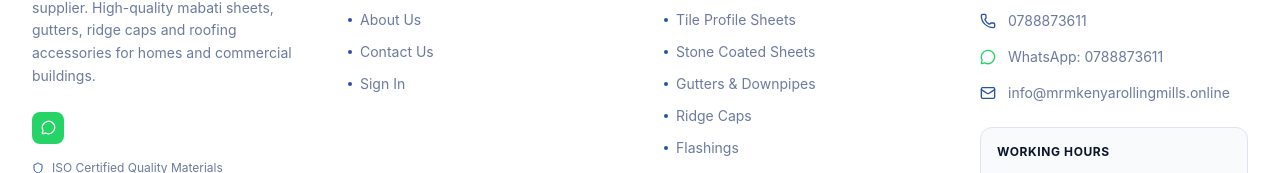
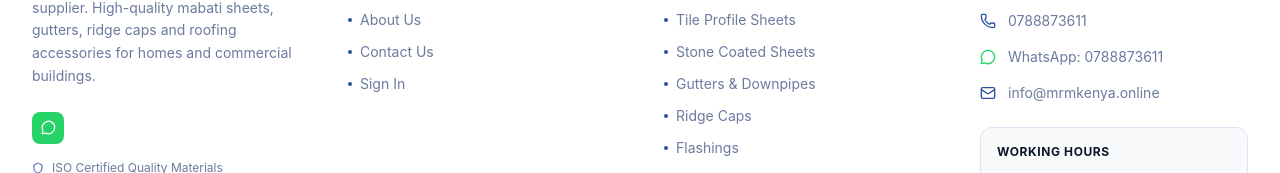
Before and after one commit to elikimz/mabati_frontend, a React (Vite) app: page /contact in a window 1280 px wide. Shown: the part 2273-2446 px from the top of the page. Built offline with nearby package versions, Linux system fonts and the light colour scheme; the HTML template or start-up script is replaced by a standard one.

Commit message:
Update domain references and SEO metadata

```diff
--- a/index.html
+++ b/index.html
@@ -12,11 +12,11 @@
     <meta name="keywords" content="mabati, roofing materials Kenya, mabati rolling mills, box profile mabati, corrugated sheets, tile profile roofing, stone coated tiles, roofing Kenya, mabati prices, roofing sheets Nairobi, MRM mabati" />
     <meta name="author" content="MRM Mabati Rolling Mills" />
     <meta name="robots" content="index, follow, max-snippet:-1, max-image-preview:large, max-video-preview:-1" />
-    <link rel="canonical" href="https://www.mrmkenyarollingmills.online/" />
+    <link rel="canonical" href="https://mrmkenya.online/" />
 
     <!-- ── Open Graph / Facebook ────────────────────────────────────────────── -->
     <meta property="og:type" content="website" />
-    <meta property="og:url" content="https://www.mrmkenyarollingmills.online/" />
+    <meta property="og:url" content="https://mrmkenya.online/" />
     <meta property="og:title" content="MRM Mabati Rolling Mills — Premium Roofing Materials in Kenya" />
     <meta property="og:description" content="Kenya's leading supplier of premium roofing materials. Box profile, corrugated, tile profile, and stone-coated mabati sheets. Quality roofing solutions for residential and commercial projects." />
     <meta property="og:site_name" content="MRM Mabati Rolling Mills" />
@@ -50,8 +50,8 @@
       "name": "MRM Mabati Rolling Mills",
       "alternateName": "MRM",
       "description": "Kenya's leading supplier of premium roofing materials including box profile, corrugated, tile profile, and stone-coated mabati sheets.",
-      "url": "https://www.mrmkenyarollingmills.online",
-      "logo": "https://www.mrmkenyarollingmills.online/favicon.svg",
+      "url": "https://mrmkenya.online",
+      "logo": "https://mrmkenya.online/favicon.svg",
       "sameAs": [],
       "address": {
         "@type": "PostalAddress",
@@ -79,7 +79,7 @@
       "@type": "RoofingContractor",
       "name": "MRM Mabati Rolling Mills",
       "description": "Kenya's leading supplier of premium roofing materials. Box profile, corrugated, tile profile, and stone-coated mabati sheets for residential and commercial projects.",
-      "url": "https://www.mrmkenyarollingmills.online",
+      "url": "https://mrmkenya.online",
       "telephone": "+254788873611",
       "priceRange": "KES 500 - KES 100,000",
       "address": {
@@ -133,10 +133,10 @@
       "@context": "https://schema.org",
       "@type": "WebSite",
       "name": "MRM Mabati Rolling Mills",
-      "url": "https://www.mrmkenyarollingmills.online",
+      "url": "https://mrmkenya.online",
       "potentialAction": {
         "@type": "SearchAction",
-        "target": "https://www.mrmkenyarollingmills.online/products?search={search_term_string}",
+        "target": "https://mrmkenya.online/products?search={search_term_string}",
         "query-input": "required name=search_term_string"
       }
     }
@@ -152,13 +152,13 @@
           "@type": "ListItem",
           "position": 1,
           "name": "Home",
-          "item": "https://www.mrmkenyarollingmills.online/"
+          "item": "https://mrmkenya.online/"
         },
         {
           "@type": "ListItem",
           "position": 2,
           "name": "Products",
-          "item": "https://www.mrmkenyarollingmills.online/products"
+          "item": "https://mrmkenya.online/products"
         }
       ]
     }
--- a/src/components/layout/Footer.tsx
+++ b/src/components/layout/Footer.tsx
@@ -211,7 +211,7 @@ export const Footer: React.FC = () => {
               <li className="flex items-center gap-3">
                 <Mail size={16} className="text-[#2952a3] shrink-0" />
                 <a
-                  href="mailto:info@mrmkenyarollingmills.online"
+                  href="mailto:info@mrmkenya.online"
                   className={cn(
                     "text-sm transition-colors",
                     theme === "dark"
@@ -219,7 +219,7 @@ export const Footer: React.FC = () => {
                       : "text-[#6b7a9e] hover:text-[#0a1628]"
                   )}
                 >
-                  info@mrmkenyarollingmills.online
+                  info@mrmkenya.online
                 </a>
               </li>
             </ul>
--- a/src/components/seo/SEOHead.tsx
+++ b/src/components/seo/SEOHead.tsx
@@ -14,7 +14,7 @@ interface SEOHeadProps {
   noIndex?: boolean;
 }
 
-const BASE_URL = "https://www.mrmkenyarollingmills.online";
+const BASE_URL = "https://mrmkenya.online";
 const DEFAULT_IMAGE = `${BASE_URL}/og-image.png`;
 const SITE_NAME = "MRM Mabati Rolling Mills";
 
--- a/src/pages/ContactPage.tsx
+++ b/src/pages/ContactPage.tsx
@@ -62,9 +62,9 @@ ${form.message}`;
     {
       icon: <Mail size={24} />,
       title: "Email",
-      value: "info@mrmkenyarollingmills.online",
+      value: "info@mrmkenya.online",
       sub: "Response within 24hrs",
-      href: "mailto:info@mrmkenyarollingmills.online",
+      href: "mailto:info@mrmkenya.online",
       color: "bg-[#d4a017]",
       bg: "bg-[#d4a017]/10",
       text: "text-[#d4a017]",
--- a/src/pages/ProductDetailPage.tsx
+++ b/src/pages/ProductDetailPage.tsx
@@ -175,7 +175,7 @@ const ProductDetailPage: React.FC = () => {
       "priceCurrency": "KES",
       "price": String(Number(product.price_from || 0)),
       "availability": product.stock_quantity > 0 ? "https://schema.org/InStock" : "https://schema.org/OutOfStock",
-      "url": `https://www.mrmkenyarollingmills.online/products/${product.slug || product.id}`,
+      "url": `https://mrmkenya.online/products/${product.slug || product.id}`,
       "seller": {
         "@type": "Organization",
         "name": "MRM Mabati Rolling Mills",
```
